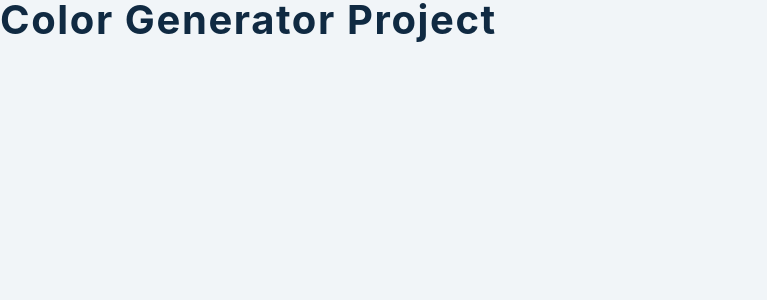
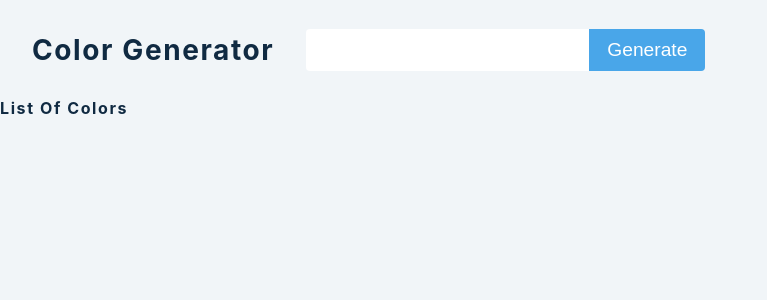
Before and after one commit to DPlilCoDeR/color-generator, a React (Create React App) app: page / in a window 1280 px wide. Shown: the top 300 px of the page, without its empty margins (0-767 px from the left). Built offline with nearby package versions, Linux system fonts and the light colour scheme.

Commit message:
get values and save in state

```diff
--- a/src/App.js
+++ b/src/App.js
@@ -4,7 +4,29 @@
 import Values from 'values.js'
 
 function App() {
-  return <h2>color generator project</h2>
+  const[color,setColor]=useState('');
+  const[error,setError] = useState(false);
+  const[list,setList] = useState([]);
+
+  const handleSubmit = (e) => {
+    e.preventDefault();
+    console.log(color);
+  }
+
+  return (
+    <>
+      <section className='container'>
+        <h3>Color Generator</h3>
+        <form onSubmit={handleSubmit}>
+          <input type='text' value={color} onChange={e => setColor(e.target.value)}/>
+          <button className='btn' type='submit'>Generate</button>
+        </form>
+      </section>
+      <section className='colors'>
+        <h4>List of colors</h4>
+      </section>
+    </>
+  )
 }
 
 export default App
```
